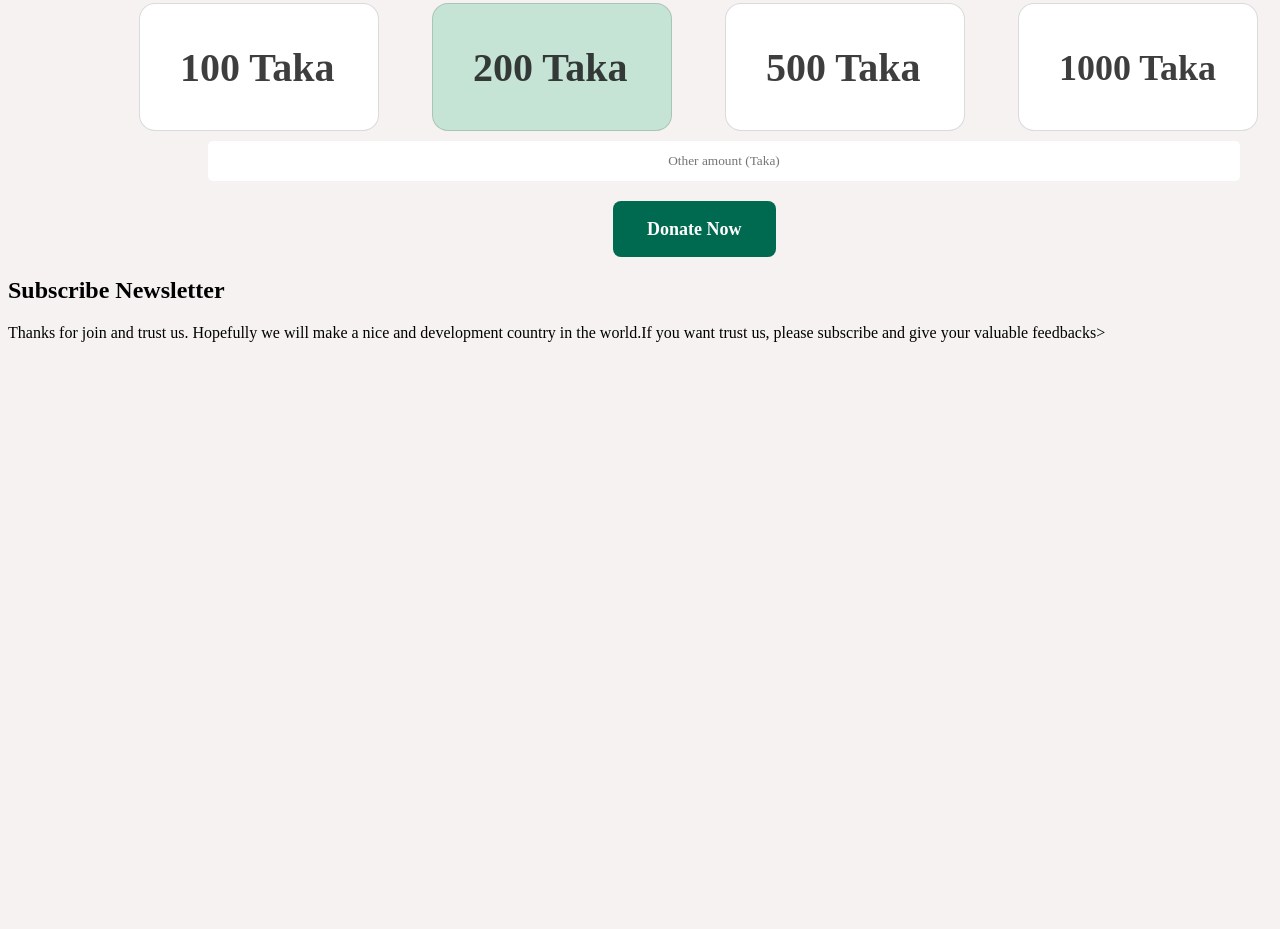
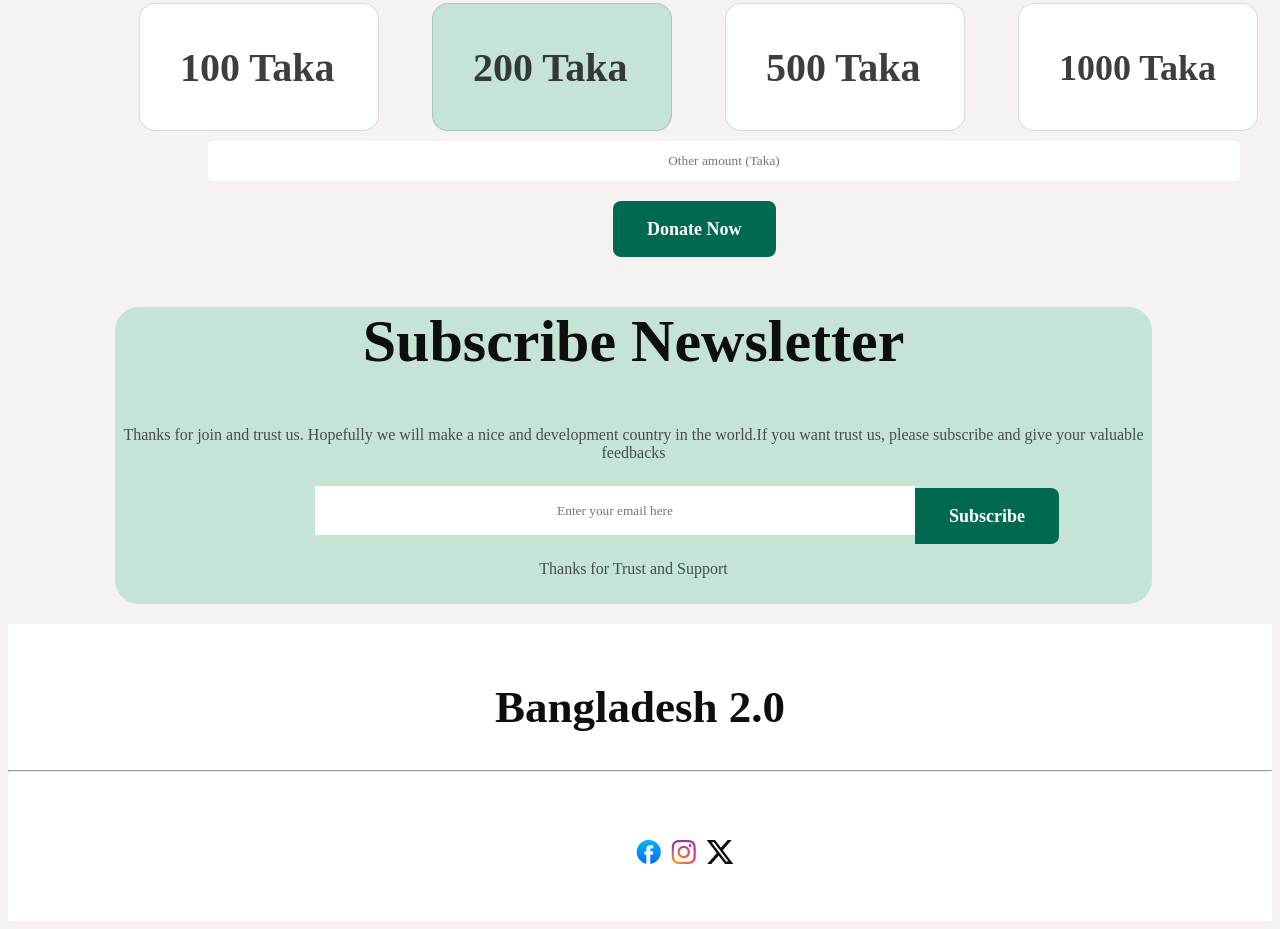
Before and after one commit to smnahidweb/new-bangladesh, a plain HTML site: page index.html in a window 1280 px wide. Shown: the part 3018-3947 px from the top of the page. Before the commit the page ends 3376 px from the top, so only its background shows below. Drawn offline with Linux system fonts and the light colour scheme.

Commit message:
almost done my project

```diff
--- a/index.css
+++ b/index.css
@@ -459,3 +459,85 @@ text-align: left;
    margin-left: 500px;
 
 }
+.news-letter{
+    border-radius: 24px;
+   background-color: rgb(198, 228, 214);
+   margin-left: 107px;
+   margin-right: 120px;
+   padding-bottom: 10px;
+   margin-bottom: 20px;
+
+}
+.news-letter-title{
+    color: rgb(14, 14, 14);
+font-family: Fira Sans;
+font-size: 40px;
+font-weight: 700;
+text-align: center;
+}
+.news-letter-description{
+    color: rgba(14, 14, 14, 0.7);
+font-family: Fira Sans;
+font-size: 16px;
+font-weight: 400;
+text-align: center;
+
+
+}
+.subscribe-section{
+    display: flex;
+    gap: 0;
+    align-items: center;
+    justify-content: flex-start;
+}
+.email{
+    margin-left: 200px;
+    /* margin-top: 10px; */
+    box-sizing: border-box;
+   background: rgb(255, 255, 255);
+
+   border: none;
+   text-align: center;
+   width: 600px;
+   height: 49px;
+   padding: 17px 34px 17px 34px;
+}
+.btn2{
+    color: rgb(255, 255, 255);
+    font-family: Fira Sans;
+    font-size: 18px;
+    font-weight: 600;
+    line-height: 22px;
+    border-radius: 0px 8px 8px 0px;
+
+    background: rgb(0, 106, 80);
+    margin-top: 18px;
+    padding: 17px 34px 17px 34px;
+    border: none;
+    margin-top: 10px;
+}
+.support{
+    text-align: center;
+    color: rgba(14, 14, 14, 0.7);
+font-family: Fira Sans;
+font-size: 16px;
+font-weight: 400;
+}
+.last-part{
+    background-color: rgb(255, 255, 255);
+
+}
+.social{
+    display: flex;
+    gap: 10px;
+   margin-left: 37%;
+   padding: 50px 160px 50px 160px;
+}
+.last-title{
+    color: rgb(14, 14, 14);
+font-family: Fira Sans;
+font-size: 30px;
+font-weight: 700;
+text-align: center;
+padding-top: 20px;
+}
--- a/index.html
+++ b/index.html
@@ -236,12 +236,32 @@
    <h2>Subscribe Newsletter</h2>
    </div>
    <div class="news-letter-description">
-     <p>Thanks for join and trust us. Hopefully we will make a nice and development country in the world.If you want trust us, please subscribe and give your valuable feedbacks>
+     <p>Thanks for join and trust us. Hopefully we will make a nice and development country in the world.If you want trust us, please subscribe and give your valuable feedbacks</p>
    </div>
+   <div class="subscribe-section">
+     <div>
+      <input class="email" type="email" name="" id="" placeholder="Enter your email here">
+     </div>
+
+      <div>
+         <button class="btn2">Subscribe</button>
+      </div>
 </div>
+<div class="support">
+   <p>Thanks for Trust and Support</p>
+</div>
+   </div>
     </main>
-    <footer>
-
+    <footer class="last-part">
+    <div class="last-title">
+      <h2>Bangladesh 2.0</h2>
+      <hr>
+    <div class="social">
+      <a href="https://web.facebook.com/profile.php?id=100027138013973"><img src="assets/facebook.png" alt=""></a>
+      <a href="https://www.linkedin.com/in/s-m-nahid-hasan-978241330/"><img src="assets/instagram.png" alt=""></a>
+      <a href="https://x.com/SMNahidHas4"><img src="assets/x.png" alt=""></a>
+    </div>
+    </div>
     </footer>
 </body>
 </html>
```
